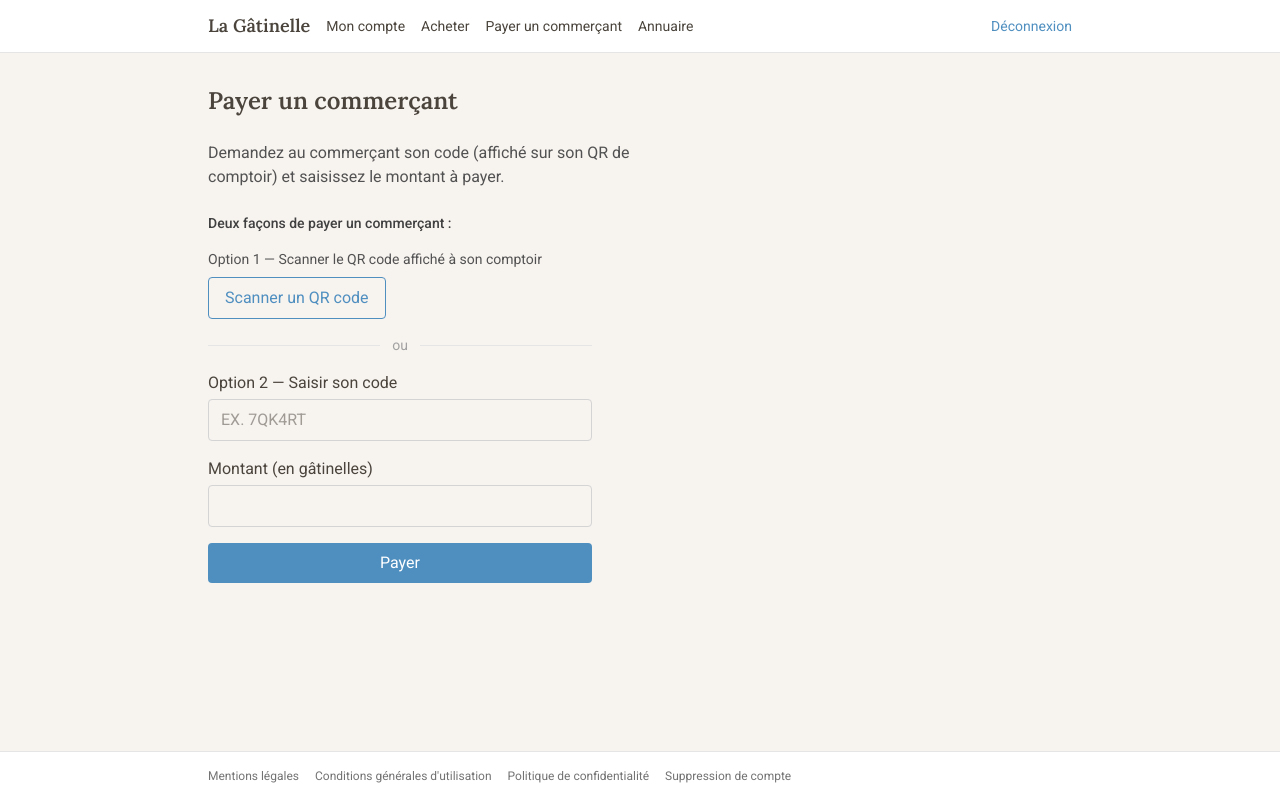
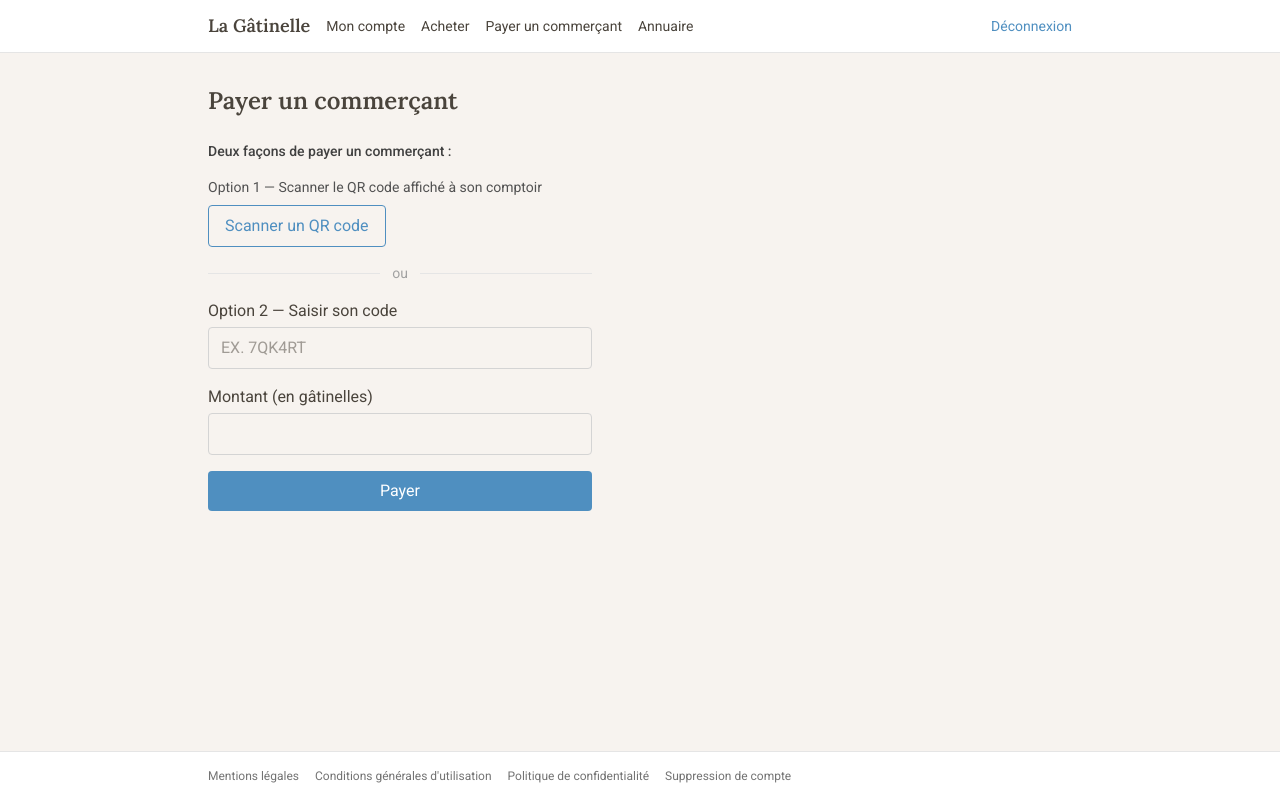
Before and after one commit to guedeflais/gatinelle, a Next.js app: page /payer in a window 1280 px wide. Built offline with nearby package versions, Linux system fonts and the light colour scheme; no server answers; sample sign-in values are in the browser's storage.

Commit message:
Retire la phrase d'intro redondante sur la page Payer un commerçant
Le formulaire distingue déjà clairement les deux options (scanner un
QR code / saisir son code), l'ancienne consigne générique n'apportait
plus rien.

```diff
--- a/src/app/payer/page.tsx
+++ b/src/app/payer/page.tsx
@@ -9,10 +9,6 @@ export default async function PayerPage() {
   return (
     <div className="flex flex-col gap-6">
       <h1 className="text-2xl font-semibold">Payer un commerçant</h1>
-      <p className="max-w-md text-neutral-600">
-        Demandez au commerçant son code (affiché sur son QR de comptoir) et
-        saisissez le montant à payer.
-      </p>
       <PayerForm />
     </div>
   );
```
